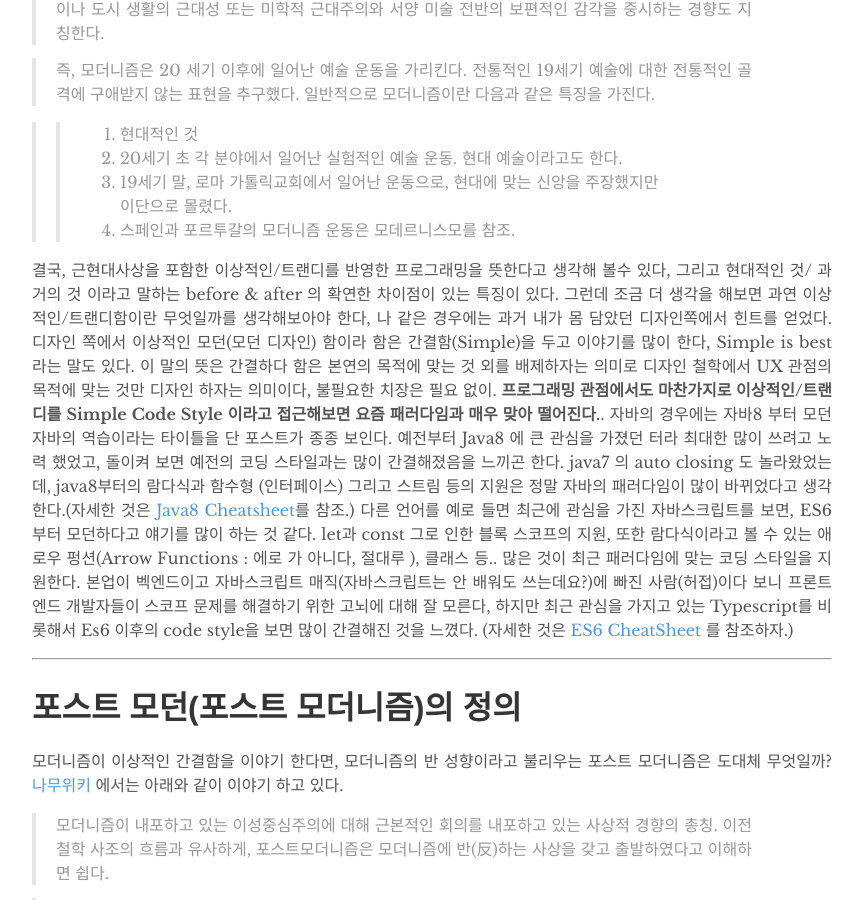
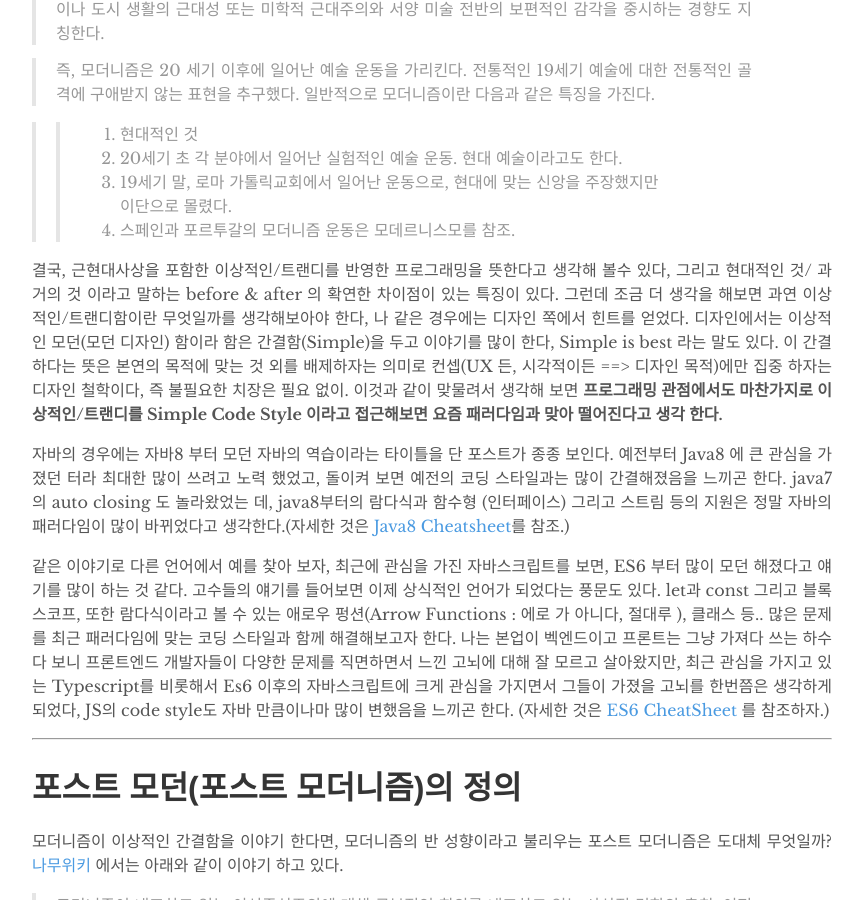
Before and after one commit to glqdlt/glqdlt.github.io, a Jekyll site: the page built from _posts/2017-11-21-모던언어에대하여.md, in a window 1280 px wide and 900 px high, scrolled down 581 px. Shown: the whole window, without its empty margins (208-1071 px from the left). Built offline with Jekyll 4.4.1, drawn with Linux system fonts in a browser that asks for light colours.

```diff
--- a/_posts/2017-11-21-모던언어에대하여.md
+++ b/_posts/2017-11-21-모던언어에대하여.md
@@ -19,7 +19,11 @@
 >> 3. 19세기 말, 로마 가톨릭교회에서 일어난 운동으로, 현대에 맞는 신앙을 주장했지만 이단으로 몰렸다.
 >> 4. 스페인과 포르투갈의 모더니즘 운동은 모데르니스모를 참조.
 
-결국, 근현대사상을 포함한 이상적인/트랜디를 반영한 프로그래밍을 뜻한다고 생각해 볼수 있다, 그리고 현대적인 것/ 과거의 것 이라고 말하는 before & after 의 확연한 차이점이 있는 특징이 있다. 그런데 조금 더 생각을 해보면 과연 이상적인/트랜디함이란 무엇일까를 생각해보아야 한다, 나 같은 경우에는 과거 내가 몸 담았던 디자인쪽에서 힌트를 얻었다. 디자인 쪽에서 이상적인 모던(모던 디자인) 함이라 함은 간결함(Simple)을 두고 이야기를 많이 한다, Simple is best 라는 말도 있다. 이 말의 뜻은 간결하다 함은 본연의 목적에 맞는 것 외를 배제하자는 의미로 디자인 철학에서 UX 관점의 목적에 맞는 것만 디자인 하자는 의미이다, 불필요한 치장은 필요 없이. **프로그래밍 관점에서도 마찬가지로 이상적인/트랜디를 Simple Code Style 이라고 접근해보면 요즘 패러다임과 매우 맞아 떨어진다.**. 자바의 경우에는 자바8 부터 모던 자바의 역습이라는 타이틀을 단 포스트가 종종 보인다. 예전부터 Java8 에 큰 관심을 가졌던 터라 최대한 많이 쓰려고 노력 했었고, 돌이켜 보면 예전의 코딩 스타일과는 많이 간결해졌음을 느끼곤 한다. java7 의 auto closing 도 놀라왔었는 데, java8부터의 람다식과 함수형 (인터페이스) 그리고 스트림 등의 지원은 정말 자바의 패러다임이 많이 바뀌었다고 생각한다.(자세한 것은 [Java8 Cheatsheet](https://github.com/BafS/Java8-CheatSheet)를 참조.) 다른 언어를 예로 들면 최근에 관심을 가진 자바스크립트를 보면, ES6 부터 모던하다고 얘기를 많이 하는 것 같다. let과 const 그로 인한 블록 스코프의 지원, 또한 람다식이라고 볼 수 있는 애로우 펑션(Arrow Functions : 에로 가 아니다, 절대루 ), 클래스 등.. 많은 것이 최근 패러다임에 맞는 코딩 스타일을 지원한다. 본업이 벡엔드이고 자바스크립트 매직(자바스크립트는 안 배워도 쓰는데요?)에 빠진 사람(허접)이다 보니 프론트엔드 개발자들이 스코프 문제를 해결하기 위한 고뇌에 대해 잘 모른다, 하지만 최근 관심을 가지고 있는 Typescript를 비롯해서 Es6 이후의 code style을 보면 많이 간결해진 것을 느꼈다. (자세한 것은 [ES6 CheatSheet](https://github.com/DrkSephy/es6-cheatsheet#arrow-functions) 를 참조하자.)
+결국, 근현대사상을 포함한 이상적인/트랜디를 반영한 프로그래밍을 뜻한다고 생각해 볼수 있다, 그리고 현대적인 것/ 과거의 것 이라고 말하는 before & after 의 확연한 차이점이 있는 특징이 있다. 그런데 조금 더 생각을 해보면 과연 이상적인/트랜디함이란 무엇일까를 생각해보아야 한다, 나 같은 경우에는 디자인 쪽에서 힌트를 얻었다. 디자인에서는 이상적인 모던(모던 디자인) 함이라 함은 간결함(Simple)을 두고 이야기를 많이 한다, Simple is best 라는 말도 있다. 이 간결하다는 뜻은 본연의 목적에 맞는 것 외를 배제하자는 의미로 컨셉(UX 든, 시각적이든 ==> 디자인 목적)에만 집중 하자는 디자인 철학이다, 즉 불필요한 치장은 필요 없이. 이것과 같이 맞물려서 생각해 보면 **프로그래밍 관점에서도 마찬가지로 이상적인/트랜디를 Simple Code Style 이라고 접근해보면 요즘 패러다임과 맞아 떨어진다고 생각 한다.**
+
+자바의 경우에는 자바8 부터 모던 자바의 역습이라는 타이틀을 단 포스트가 종종 보인다. 예전부터 Java8 에 큰 관심을 가졌던 터라 최대한 많이 쓰려고 노력 했었고, 돌이켜 보면 예전의 코딩 스타일과는 많이 간결해졌음을 느끼곤 한다. java7 의 auto closing 도 놀라왔었는 데, java8부터의 람다식과 함수형 (인터페이스) 그리고 스트림 등의 지원은 정말 자바의 패러다임이 많이 바뀌었다고 생각한다.(자세한 것은 [Java8 Cheatsheet](https://github.com/BafS/Java8-CheatSheet)를 참조.)
+
+같은 이야기로 다른 언어에서 예를 찾아 보자, 최근에 관심을 가진 자바스크립트를 보면, ES6 부터 많이 모던 해졌다고 얘기를 많이 하는 것 같다. 고수들의 얘기를 들어보면 이제 상식적인 언어가 되었다는 풍문도 있다. let과 const 그리고 블록 스코프, 또한 람다식이라고 볼 수 있는 애로우 펑션(Arrow Functions : 에로 가 아니다, 절대루 ), 클래스 등.. 많은 문제를 최근 패러다임에 맞는 코딩 스타일과 함께 해결해보고자 한다. 나는 본업이 벡엔드이고 프론트는 그냥 가져다 쓰는 하수다 보니 프론트엔드 개발자들이 다양한 문제를 직면하면서 느낀 고뇌에 대해 잘 모르고 살아왔지만, 최근 관심을 가지고 있는 Typescript를 비롯해서 Es6 이후의 자바스크립트에 크게 관심을 가지면서 그들이 가졌을 고뇌를 한번쯤은 생각하게 되었다, JS의 code style도 자바 만큼이나마 많이 변했음을 느끼곤 한다. (자세한 것은 [ES6 CheatSheet](https://github.com/DrkSephy/es6-cheatsheet#arrow-functions) 를 참조하자.)
 
 -----
 
```
Also changed, not shown: Temp_Posts/2017-09-27-자바 그리고 스레드.md (renamed from _posts/2017-09-27-자바 그리고 스레드.md), Temp_Posts/2017-10-06-ejb.md (renamed from _posts/2017-10-06-ejb.md), Temp_Posts/2017-10-07-intellij.md (renamed from _posts/2017-10-07-intellij.md), Temp_Posts/2017-10-18-WebSocket.md (renamed from _posts/2017-10-18-WebSocket.md), Temp_Posts/2017-10-19-Rest API에 대하여.md (renamed from _posts/2017-10-19-Rest API에 대하여.md), Temp_Posts/2017-10-21-ScalaVsKotlin.md (renamed from _posts/2017-10-21-ScalaVsKotlin.md), Temp_Posts/2017-10-30-가장 빨리 만나는 스프링부트.md (renamed from _posts/2017-10-30-가장 빨리 만나는 스프링부트.md), Temp_Posts/2017-11-01-SPA 그리고 AngularJS.md (renamed from _posts/2017-11-01-SPA 그리고 AngularJS.md), Temp_Posts/2017-11-06-작은를 구현 해보자.md (renamed from _posts/2017-11-06-작은를 구현 해보자.md), Temp_Posts/2017-11-11-자바 버전별 역사.md (renamed from _posts/2017-11-11-자바 버전별 역사.md), Temp_Posts/2017-11-20-bookreview-hb-angular-first.md (renamed from _posts/2017-11-20-bookreview-hb-angular-first.md).
